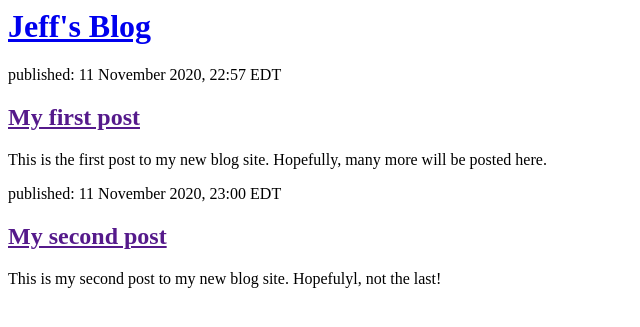
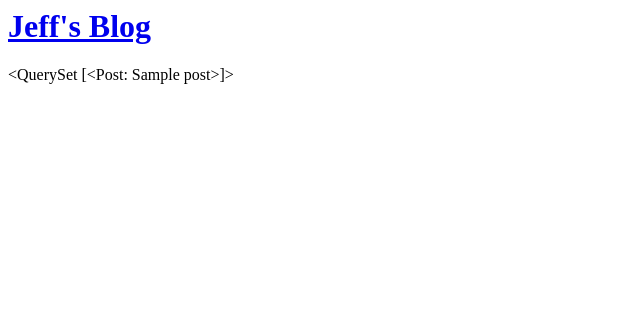
Before and after one commit to Dr3adnought/my-first-blog, a Django app: template blog/templates/blog/post_list.html in a window 1280 px wide. Shown: the top 327 px of the page, without its empty margins (0-640 px from the left). Run offline with Django 3.2, Linux system fonts and the light colour scheme; the template is opened without the code that fills it: values that come from a table or form of the project are taken from there, others are empty; tables that the repository leaves empty hold one stand-in row (values such as "Sample post"); parts of the project's set-up code (start-up, migrations or seed data) failed here and were passed over.

Commit message:
Updated HTML for the site.

```diff
--- a/blog/templates/blog/post_list.html
+++ b/blog/templates/blog/post_list.html
@@ -7,16 +7,7 @@
             <h1><a href="/">Jeff's Blog</a></h1>
         </div>
 
-        <div>
-            <p>published: 11 November 2020, 22:57 EDT</p>
-            <h2><a href="">My first post</a></h2>
-            <p>This is the first post to my new blog site.  Hopefully, many more will be posted here.</p>
-        </div>
+{{posts}}
 
-        <div>
-            <p>published: 11 November 2020, 23:00 EDT</p>
-            <h2><a href="">My second post</a></h2>
-            <p>This is my second post to my new blog site.  Hopefulyl, not the last!</p>
-        </div>
     </body>
 </html>
--- a/blog/views.py
+++ b/blog/views.py
@@ -1,4 +1,6 @@
 from django.shortcuts import render
+from .models import post_list
 
 def post_list(request):
-    return render(request, 'blog/post_list.html', {})
+    posts = Post.objects.filter(published_date__lte=timezone.now()).order_by('published_date')
+    return render(request, 'blog/post_list.html', {'posts': posts})
```
